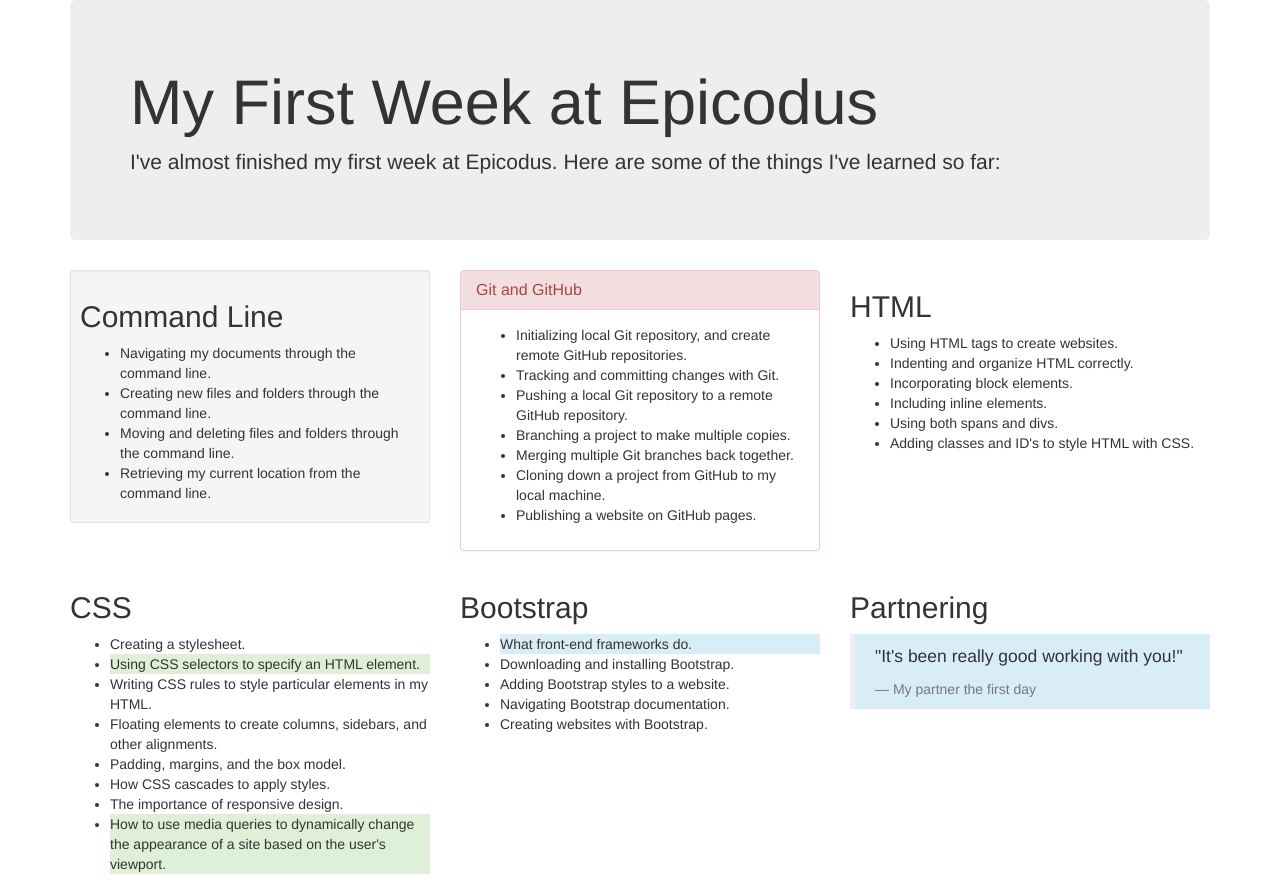
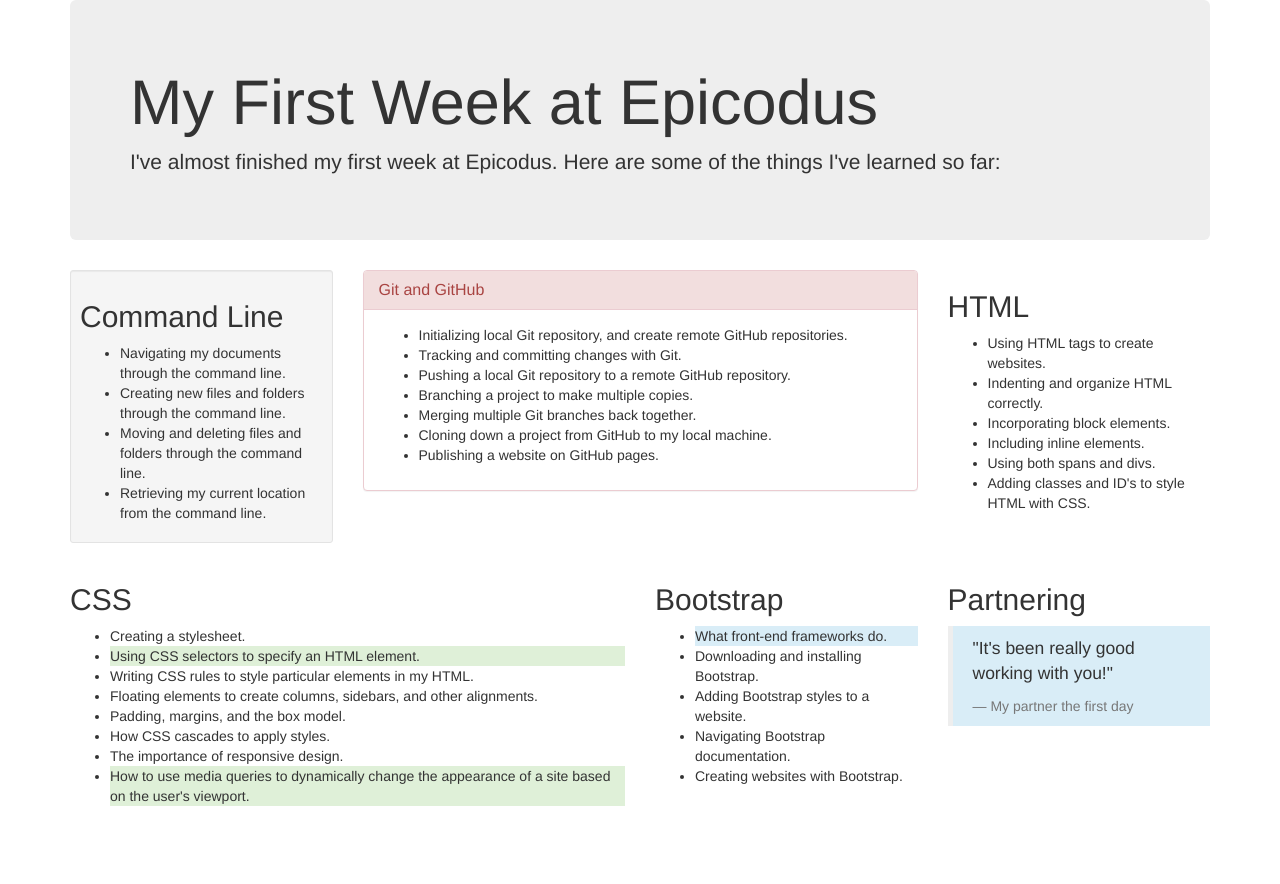
Before and after one commit to KNaka88/week-in-review, a plain HTML site: page grid.html in a window 1280 px wide. After the commit the page ends 816 px from the top, so only its background shows below. Drawn offline with Linux system fonts and the light colour scheme.

Commit message:
modify grid parameters

```diff
--- a/grid.html
+++ b/grid.html
@@ -16,7 +16,7 @@
 
       <div class="row">
 
-        <div class="col-md-4">
+        <div class="col-lg-3">
           <div class="well well-sm">
             <h2>Command Line</h2>
             <ul>
@@ -28,7 +28,7 @@
           </div>
         </div>
 
-        <div class="col-md-4">
+        <div class="col-lg-6">
           <div class="panel panel-danger">
             <div class="panel-heading">
               <h2 class="panel-title">Git and GitHub</h2>
@@ -49,7 +49,7 @@
         </div> <!--closed second col -->
 
 
-        <div class="col-md-4">
+        <div class="col-lg-3">
           <h2>HTML</h2>
           <ul>
             <li>Using HTML tags to create websites.</li>
@@ -65,7 +65,7 @@
 
 
       <div class="row">
-        <div class="col-md-4">
+        <div class="col-lg-6">
           <h2>CSS</h2>
           <ul>
             <li>Creating a stylesheet.</li>
@@ -79,7 +79,7 @@
           </ul>
         </div> <!--end of 1st col -->
 
-        <div class="col-md-4">
+        <div class="col-lg-3">
           <h2>Bootstrap</h2>
           <ul>
             <li class="bg-info">What front-end frameworks do.</li>
@@ -89,7 +89,7 @@
             <li>Creating websites with Bootstrap.</li>
           </ul>
         </div> <!--end of 2nd col -->
-        <div class="col-md-4">
+        <div class="col-lg-3">
           <h2>Partnering</h2>
           <blockquote class='bg-info'>
             <p>"It's been really good working with you!"</p>
```
